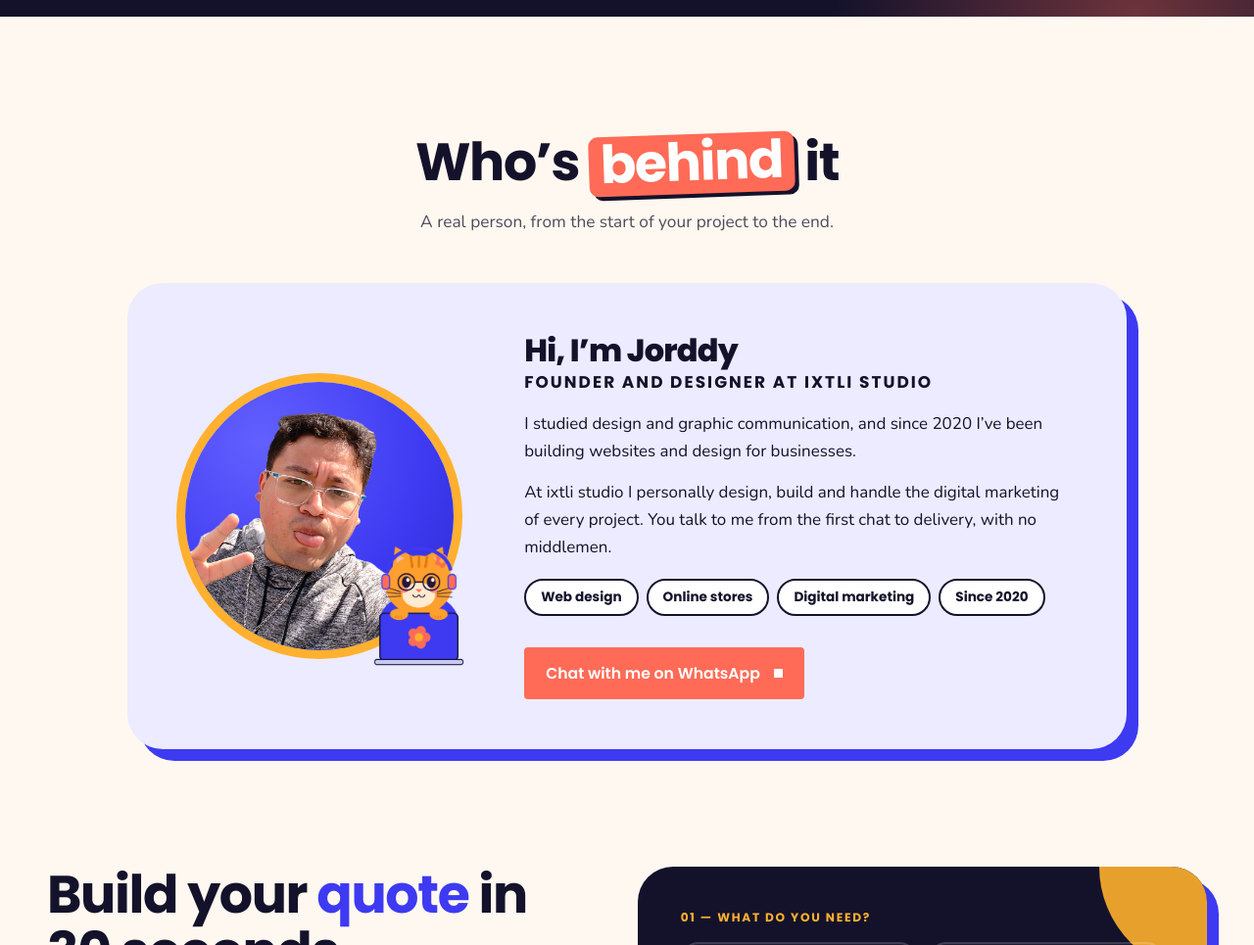
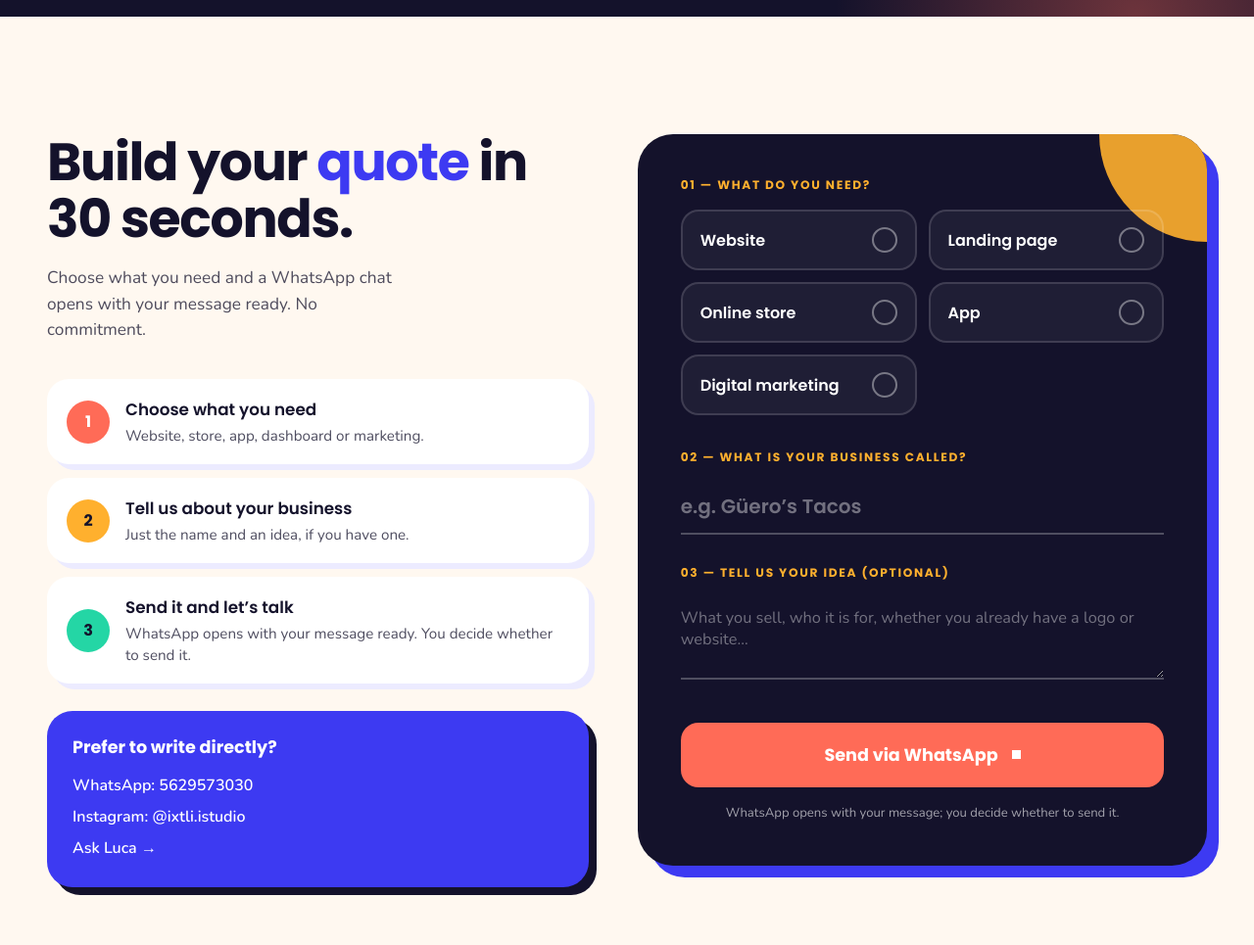
Before and after one commit to jorddy01/ixtli-studio-web, a plain HTML site: page en/index.html in a window 1280 px wide. Shown: the part 7580-8545 px from the top of the page at 98% size. Drawn offline with nearby package versions, Linux system fonts and the light colour scheme; animation ran at ten frames a second.

Commit message:
Quitar la sección Quién está detrás y la foto
Co-Authored-By: Claude Sonnet 5.5 <noreply@anthropic.com>

```diff
--- a/en/index.html
+++ b/en/index.html
@@ -1120,18 +1120,6 @@ html.hw .sec,html.hw .marcas,html.hw .final,html.hw .band{position:relative}
 .sf-pl{color:inherit;text-decoration:underline;text-underline-offset:3px}
 @media (max-width:700px){.sf-priv{padding:22px 18px 4px}}
 
-/* quién está detrás */
-.det{display:grid;grid-template-columns:minmax(210px,290px) 1fr;gap:clamp(30px,5vw,64px);align-items:center;max-width:1020px;margin:44px auto 0;background:var(--lav);border-radius:36px;padding:clamp(28px,4vw,52px);box-shadow:12px 12px 0 var(--indigo)}
-.det-wrap{position:relative;margin:8px}
-.det-av{position:relative;aspect-ratio:1;border-radius:50%;background:radial-gradient(circle at 28% 22%,#6360ff,var(--indigo) 58%,#2b29c9);box-shadow:0 0 0 9px var(--sol);overflow:hidden}
-.det-ph{position:absolute;left:50%;bottom:0;width:104%;height:auto;transform:translateX(-50%)}
-.det-cat{position:absolute;right:-9%;bottom:-8%;width:44%;height:auto}
-.det-nm{font:800 clamp(1.5rem,3vw,2rem)/1.15 'Poppins',sans-serif;color:var(--noche);margin:0}
-.det-rol{margin:6px 0 18px;font:700 .82rem 'Poppins',sans-serif;letter-spacing:.12em;text-transform:uppercase;color:var(--indigo)}
-.det-t p{margin:0 0 14px;font-size:1.06rem;line-height:1.65;color:var(--noche)}
-.det-ch{margin:18px 0 24px}
-.det-ch span{display:inline-block;padding:7px 15px;border-radius:99px;background:#fff;border:2px solid var(--noche);font:700 .85rem 'Poppins',sans-serif;color:var(--noche);margin:0 8px 8px 0}
-@media (max-width:760px){.det{grid-template-columns:1fr;text-align:center;box-shadow:8px 8px 0 var(--indigo)}.det-wrap{width:min(230px,66%);margin:6px auto 26px}}
 
 /* banner carrusel de marcas */
 .marcas{background:var(--noche);color:var(--crema);position:relative;overflow:hidden;padding:clamp(60px,7.5vw,104px) 0}
@@ -1440,23 +1428,6 @@ html.hw .sec,html.hw .marcas,html.hw .final,html.hw .band{position:relative}
       <div class="mq-t" aria-hidden="true"><img src="../img/marcas/printika.png" alt="" loading="lazy" width="240" height="240" decoding="async"></div>
       <div class="mq-t" aria-hidden="true"><img src="../img/marcas/maquiespel.png" alt="" loading="lazy" width="240" height="240" decoding="async"></div>
       <div class="mq-t" aria-hidden="true"><img src="../img/marcas/oport.png" alt="" loading="lazy" width="240" height="88" decoding="async"></div>
-    </div>
-  </div>
-</section>
-
-<section class="sec" id="detras">
-  <div class="wrap">
-    <div class="head rv"><h2>Who’s <span class="hl">behind</span> it</h2><p class="sub">A real person, from the start of your project to the end.</p></div>
-    <div class="det rv">
-      <div class="det-wrap"><div class="det-av"><img class="det-ph" src="../img/jorddy.webp" alt="Jorddy, founder and designer at ixtli studio" width="900" height="841" loading="lazy" decoding="async"></div><img class="det-cat" src="../img/gato-laptop.png" alt="" width="600" height="720" loading="lazy" decoding="async"></div>
-      <div class="det-t">
-        <h3 class="det-nm">Hi, I’m Jorddy</h3>
-        <p class="det-rol">Founder and designer at ixtli studio</p>
-        <p>I studied design and graphic communication, and since 2020 I’ve been building websites and design for businesses.</p>
-        <p>At ixtli studio I personally design, build and handle the digital marketing of every project. You talk to me from the first chat to delivery, with no middlemen.</p>
-        <div class="det-ch"><span>Web design</span><span>Online stores</span><span>Digital marketing</span><span>Since 2020</span></div>
-        <a class="btn btn-coral" href="https://wa.me/525629573030?text=Hi%20Jorddy%2C%20I%27d%20like%20to%20talk%20about%20my%20project" target="_blank" rel="noopener">Chat with me on WhatsApp</a>
-      </div>
     </div>
   </div>
 </section>
```
Also changed, not shown: index.html (+0 -29 lines), img/jorddy.webp (deleted).
